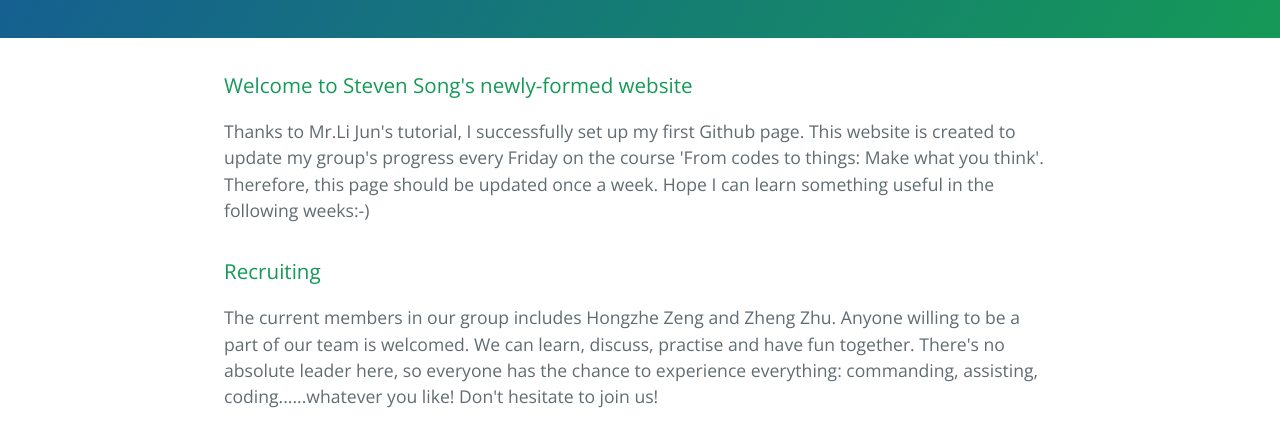
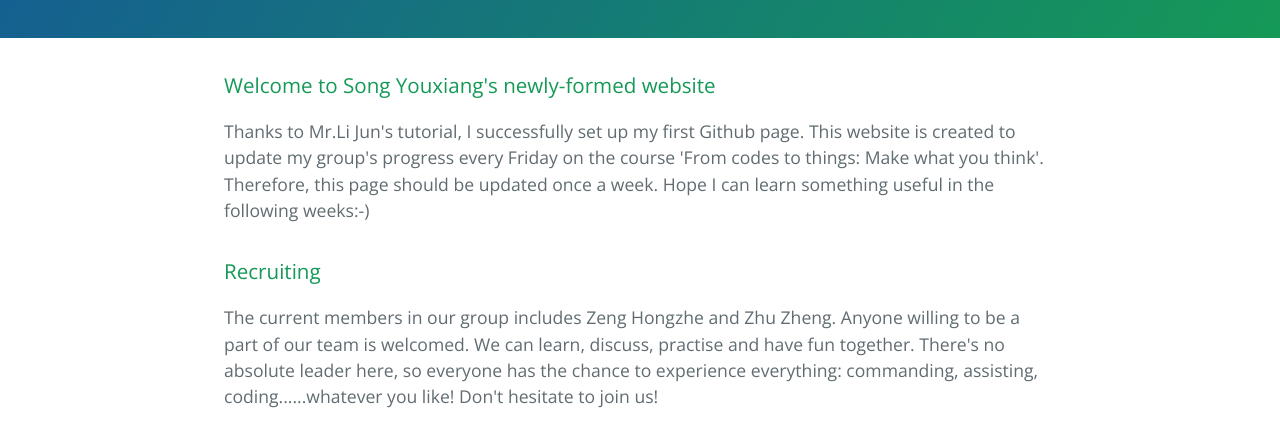
Before and after one commit to stevenhouse/Craftsmen-s-Workplace, a plain HTML site: page index.html in a window 1280 px wide. Shown: the part 345-784 px from the top of the page. Drawn offline with nearby package versions, Linux system fonts and the light colour scheme.

Commit message:
changed some names

```diff
--- a/index.html
+++ b/index.html
@@ -20,14 +20,14 @@
 
     <section class="main-content">
       <h3>
-<a id="welcome-to-steven-song&#39s-newly-formed-website" class="anchor" href="#welcome-to-steven-song&#39s-newly-formed-website" aria-hidden="true"><span aria-hidden="true" class="octicon octicon-link"></span></a>Welcome to Steven Song's newly-formed website</h3>
+<a id="welcome-to-steven-song&#39s-newly-formed-website" class="anchor" href="#welcome-to-steven-song&#39s-newly-formed-website" aria-hidden="true"><span aria-hidden="true" class="octicon octicon-link"></span></a>Welcome to Song Youxiang's newly-formed website</h3>
 
 <p>Thanks to Mr.Li Jun's tutorial, I successfully set up my first Github page. This website is created to update my group's progress every Friday on the course 'From codes to things: Make what you think'. Therefore, this page should be updated once a week. Hope I can learn something useful in the following weeks:-)</p>
 
 <h3>
 <a id="recruiting" class="anchor" href="#recruiting" aria-hidden="true"><span aria-hidden="true" class="octicon octicon-link"></span></a>Recruiting</h3>
 
-<p>The current members in our group includes Hongzhe Zeng and Zheng Zhu. Anyone willing to be a part of our team is welcomed. We can learn, discuss, practise and have fun together. There's no absolute leader here, so everyone has the chance to experience everything: commanding, assisting, coding......whatever you like! Don't hesitate to join us!</p>
+<p>The current members in our group includes Zeng Hongzhe and Zhu Zheng. Anyone willing to be a part of our team is welcomed. We can learn, discuss, practise and have fun together. There's no absolute leader here, so everyone has the chance to experience everything: commanding, assisting, coding......whatever you like! Don't hesitate to join us!</p>
 
 <h3>
 <a id="contact-us" class="anchor" href="#contact-us" aria-hidden="true"><span aria-hidden="true" class="octicon octicon-link"></span></a>Contact Us</h3>
```
